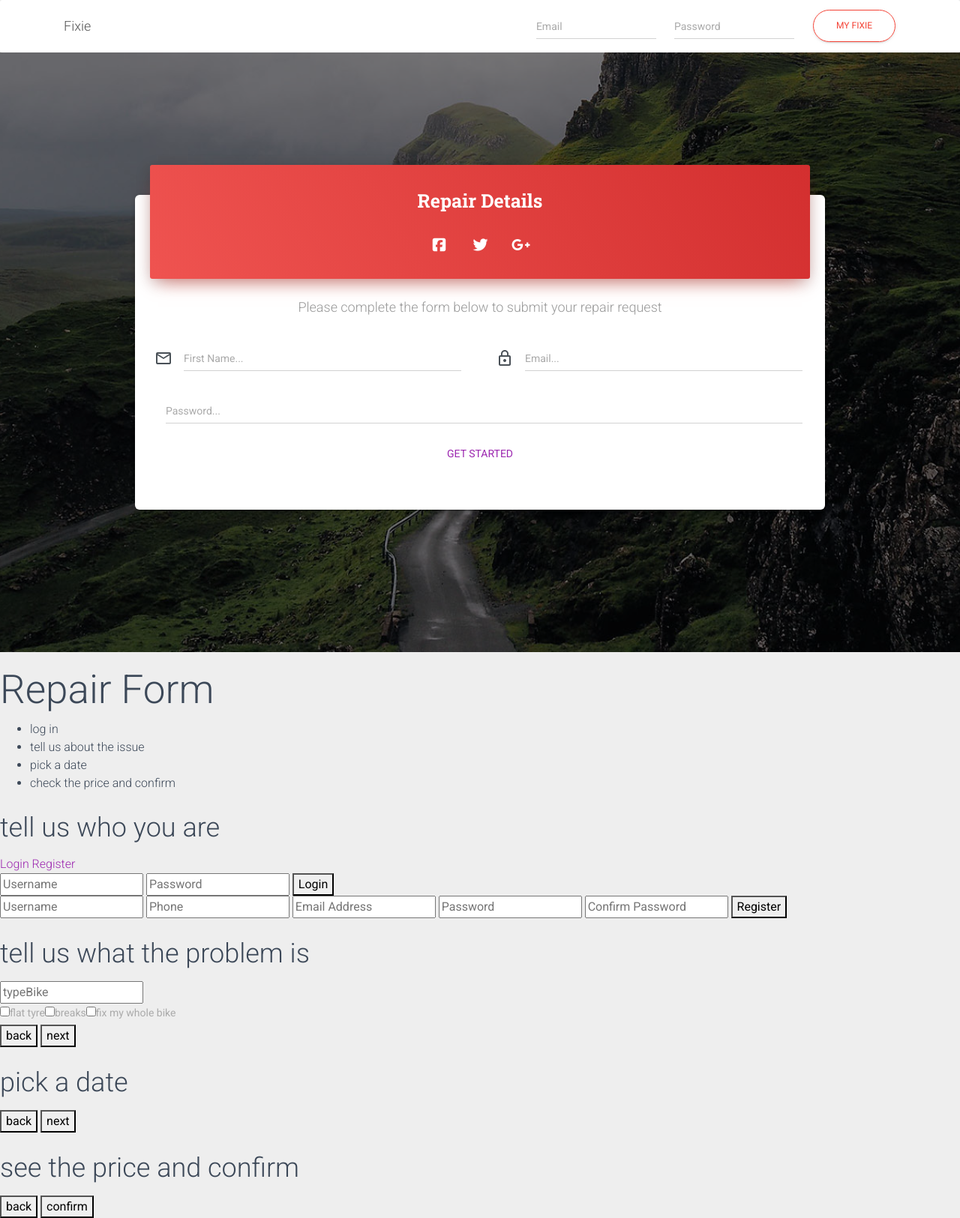
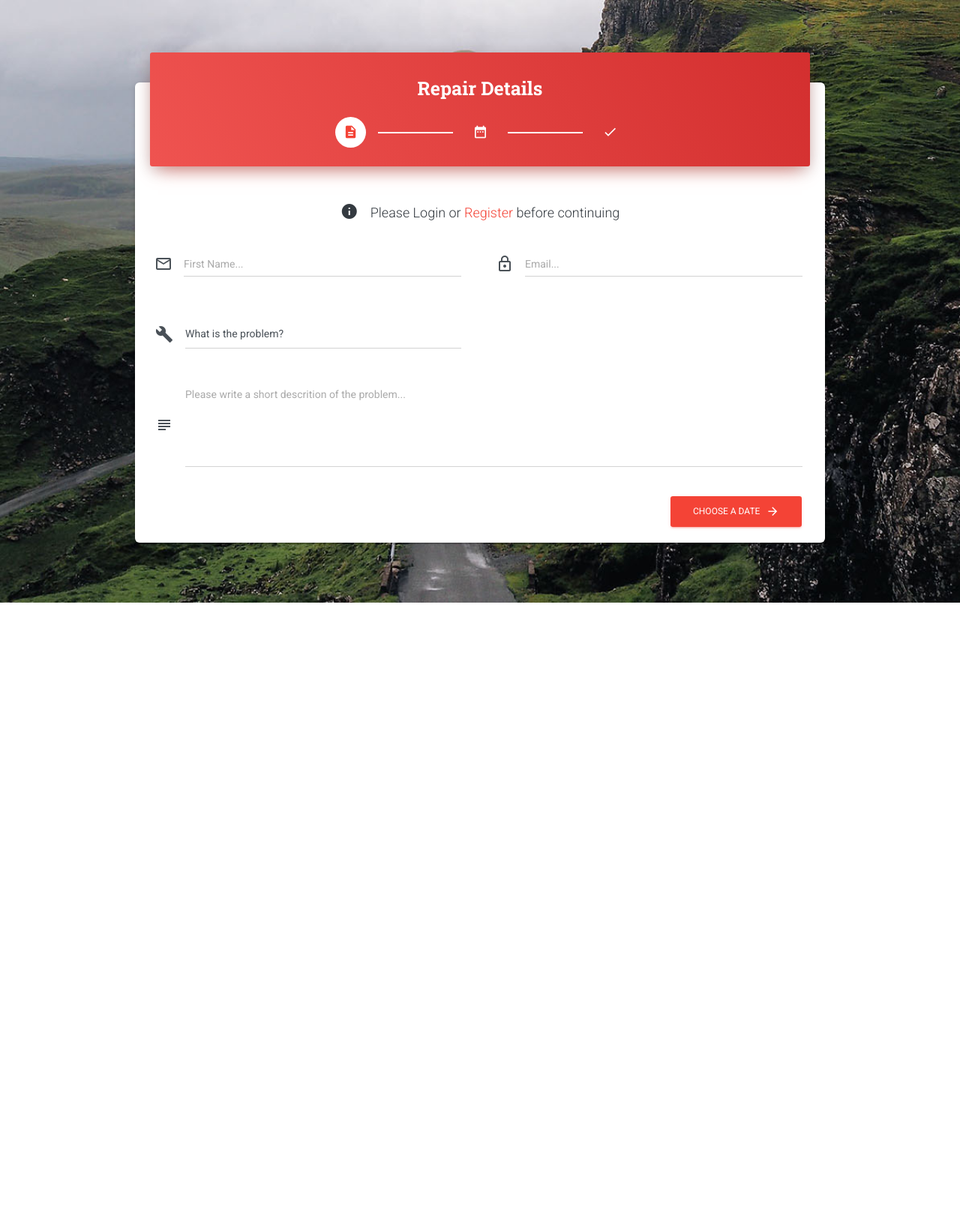
Before and after one commit to Mattymoo007/fixie-aalst, a PHP site: page /pages/repairform.html in a window 1280 px wide. Shown: the whole page at 75% size. After the commit the page ends 804 px from the top, so only its background shows below. Run offline with PHP 8.4, Linux system fonts and the light colour scheme; some libraries are stand-ins or nearby versions.

Commit message:
More form adjustments

```diff
--- a/client/assets/css/main.min.css
+++ b/client/assets/css/main.min.css
@@ -1,2 +1,2 @@
-.page-header .container .row .brand{color:rgba(255,255,255,0.5)}
+#Front-page .page-header .container .row .brand{color:rgba(255,255,255,0.5)}#Repair-form .card-login .social-line{-webkit-box-pack:center;-ms-flex-pack:center;justify-content:center;-webkit-box-align:center;-ms-flex-align:center;align-items:center}#Repair-form .card-login .social-line a.active{background-color:#fff;border-radius:50%}#Repair-form .card-login .social-line a.active i{color:#f44336}#Repair-form .card-login .social-line .line{width:100px;height:2px;background-color:white}
 /*# sourceMappingURL=main.min.css.map */
--- a/client/assets/css/scss/main.scss
+++ b/client/assets/css/scss/main.scss
@@ -1,9 +1,36 @@
-.page-header {
-  .container {
-    .row {
-      .brand {
-        color: rgba(255, 255, 255, 0.5);
+// All css for the front page
+#Front-page {
+  .page-header {
+    .container {
+      .row {
+        .brand {
+          color: rgba(255, 255, 255, 0.5);
+        }
       }
     }
   }
 }
+
+// CSS for repair form
+#Repair-form {
+  .card-login {
+    .social-line {
+      justify-content: center;
+      align-items: center;
+      a {
+        &.active {
+          background-color: #fff;
+          border-radius: 50%;
+          i {
+            color: #f44336;
+          }
+        }
+      }
+      .line {
+        width: 100px;
+        height: 2px;
+        background-color: white;
+      }
+    }
+  }
+}
--- a/client/pages/repairform.html
+++ b/client/pages/repairform.html
@@ -25,11 +25,11 @@
 <body id="Repair-form">
 
 	<!-- Navbar Fixie -->
-	<div data-include="navbar"></div>
+	<!-- <div data-include="navbar"></div> -->
 
 	<!-- Background div -->
-	<div class="page-header header-filter"
-		style="background-image: url('../assets/img/bg3.jpg'); background-size: cover; background-position: top center;">
+	<div
+		style="padding: 80px 0 50px 0; background-image: url('../assets/img/bg3.jpg'); background-size: cover; background-position: top center;">
 		<div class="container">
 			<div class="row">
 				<div class="col-lg-10 col-md-6 ml-auto mr-auto">
@@ -41,21 +41,27 @@
 								<h3 class="card-title">Repair Details</h3>
 
 								<!-- Progress tracker -->
-								<div class="social-line">
-									<a href="#pablo" class="btn btn-just-icon btn-link">
-										<i class="fa fa-facebook-square"></i>
+								<div class="social-line d-flex">
+									<a href="#pablo" class="btn btn-just-icon btn-link active mx-3">
+										<i class="material-icons">description</i>
 									</a>
-									<a href="#pablo" class="btn btn-just-icon btn-link">
-										<i class="fa fa-twitter"></i>
+									<div class="line"></div>
+									<a href="#pablo" class="btn btn-just-icon btn-link mx-3">
+										<i class="material-icons">date_range</i>
 									</a>
-									<a href="#pablo" class="btn btn-just-icon btn-link">
-										<i class="fa fa-google-plus"></i>
+									<div class="line"></div>
+									<a href="#pablo" class="btn btn-just-icon btn-link mx-3">
+										<i class="material-icons">check</i>
 									</a>
 								</div>
 							</div>
 
-							<!-- Form area -->
-							<h4 class="description text-center mt-4">Please complete the form below to submit your repair request</h4>
+							<!-- Description form -->
+							<h4 class="description text-center text-dark mt-5 d-flex justify-content-center"><i
+									class="material-icons mr-3">info</i>Please Login or <a href="index.html" class="text-danger">
+									&nbsp;Register&nbsp; </a>
+								before
+								continuing</h4>
 							<div class="card-body">
 
 								<!-- First row -->
@@ -88,24 +94,55 @@
 
 								<!-- Second row -->
 								<div class="row">
-									<div class="col-lg-12">
-										<!-- -->
-										<div class="input-group">
+
+									<!-- What is the issue? -->
+									<div class="col-lg-6 mt-5">
+										<div class="form-group d-flex">
 											<div class="input-group-prepend">
 												<span class="input-group-text">
-													<i class="material-icons"></i>
+													<i class="material-icons mx-3">
+														build
+													</i>
 												</span>
 											</div>
-											<input type="address" class="form-control" placeholder="Password...">
+											<select class="form-control selectpicker" data-style="btn btn-link" id="exampleFormControlSelect1"
+												value="What is the problem?">
+												<option value="" disabled selected hidden>What is the problem?</option>
+												<option>2</option>
+												<option>3</option>
+												<option>4</option>
+												<option>5</option>
+											</select>
 										</div>
 									</div>
 								</div>
-							</div>
 
-							<!-- Button -->
-							<div class="footer text-center">
-								<a href="#pablo" class="btn btn-primary btn-link btn-wd btn-lg">Get Started</a>
-							</div>
+								<!-- Third row -->
+								<div class="row">
+									<div class="col-lg-12">
+										<div class="form-group d-flex">
+											<div class="input-group-prepend">
+												<span class="input-group-text">
+													<i class="material-icons mx-3">
+														subject
+													</i>
+												</span>
+											</div>
+											<textarea class="form-control" id="exampleFormControlTextarea1" rows="5"
+												placeholder="Please write a short descrition of the problem..."></textarea>
+										</div>
+									</div>
+								</div>
+
+								<div class="row">
+									<div class="col-lg-12 my-3">
+										<button class="btn btn-danger float-right">
+											Choose a date<i class="material-icons ml-2">arrow_forward</i>
+										</button>
+									</div>
+								</div>
+
+
 						</form>
 					</div>
 				</div>
@@ -156,7 +193,7 @@
 	<!-- JANA's CODE -->
 	<!-- *********** -->
 
-	<h1>Repair Form</h1>
+	<!-- <h1>Repair Form</h1>
 	<div class="process">
 		<ul>
 			<li class="login active">log in</li>
@@ -211,7 +248,7 @@
 			<button class="back">back</button>
 			<button class="confirm">confirm</button>
 		</div>
-	</div>
+	</div> -->
 
 	<!-- //////////////////////////////////////////////////////// -->
 	<!-- Core JS -->
```
Also changed, not shown: 1 other file.
